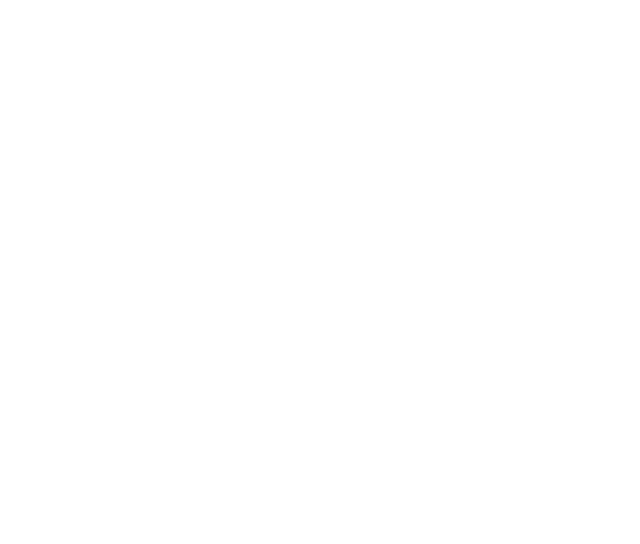
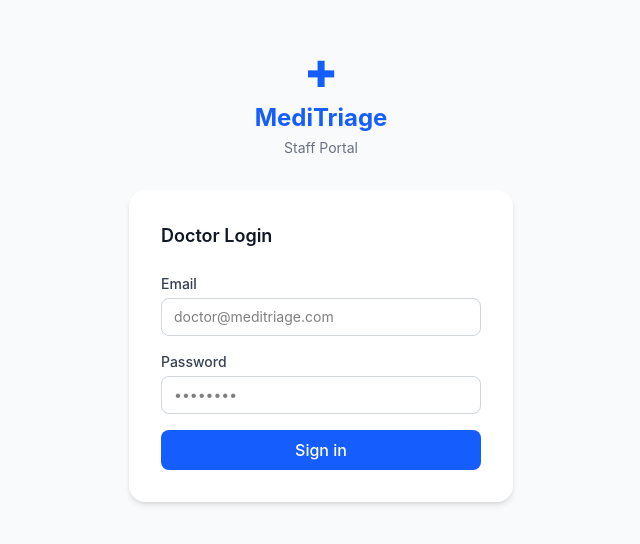
Before and after one commit to PrateekKacham/meditriage, a React (Vite) app in the folder frontend/: page /login in a window 1280 px wide. Before the commit this address had no page. Shown: the part 122-666 px from the top of the page, without its empty margins (319-959 px from the left). Built offline with nearby package versions, Linux system fonts and the light colour scheme.

Commit message:
Add doctor login page and protected dashboard route

```diff
--- a/frontend/src/App.jsx
+++ b/frontend/src/App.jsx
@@ -4,6 +4,7 @@
 import { StepOne, StepTwo, StepThree, StepFour, Confirmation } from './components/Steps';
 import { submitIntake } from './api/intake';
 import Dashboard from './pages/Dashboard';
+import Login     from './pages/Login';
 
 const initialForm = {
   firstName: '', lastName: '', dateOfBirth: '', email: '', phone: '',
@@ -121,6 +122,7 @@
     <Routes>
       <Route path="/"          element={intakeForm} />
       <Route path="/dashboard" element={<Dashboard />} />
+      <Route path="/login"     element={<Login />} />
     </Routes>
   );
 }
--- a/frontend/src/pages/Dashboard.jsx
+++ b/frontend/src/pages/Dashboard.jsx
@@ -1,6 +1,6 @@
 // src/pages/Dashboard.jsx
 import { useState, useEffect } from 'react';
-import { Link } from 'react-router-dom';
+import { Link, useNavigate } from 'react-router-dom';
 
 const API = import.meta.env.VITE_API_URL || 'http://localhost:5000';
 
@@ -32,6 +32,14 @@
 }
 
 export default function Dashboard() {
+  const navigate = useNavigate();
+
+  // Guard: redirect to login if no token
+  if (!localStorage.getItem('token')) {
+    navigate('/login');
+    return null;
+  }
+
   const [patients, setPatients]   = useState([]);
   const [loading, setLoading]     = useState(true);
   const [expandedId, setExpandedId]     = useState(null);
@@ -105,7 +113,15 @@
           <span className="text-white text-lg font-bold tracking-wide">MediTriage</span>
           <Link to="/" className="text-blue-200 hover:text-white text-sm ml-6">← Intake Form</Link>
         </div>
-        <span className="text-blue-200 text-sm font-medium">Doctor Dashboard</span>
+        <div className="flex items-center gap-4">
+          <span className="text-blue-200 text-sm font-medium">Doctor Dashboard</span>
+          <button
+            onClick={() => { localStorage.removeItem('token'); navigate('/login'); }}
+            className="text-blue-200 hover:text-white text-sm border border-blue-700 hover:border-blue-400 px-3 py-1 rounded-lg transition-colors cursor-pointer"
+          >
+            Logout
+          </button>
+        </div>
       </nav>
 
       <div className="max-w-3xl mx-auto px-4 py-8">
--- /dev/null
+++ b/frontend/src/pages/Login.jsx
@@ -0,0 +1,106 @@
+// src/pages/Login.jsx
+import { useState, useEffect } from 'react';
+import { useNavigate } from 'react-router-dom';
+
+const API = import.meta.env.VITE_API_URL || 'http://localhost:5000';
+
+export default function Login() {
+  const navigate = useNavigate();
+
+  const [email, setEmail]       = useState('');
+  const [password, setPassword] = useState('');
+  const [error, setError]       = useState('');
+  const [isLoading, setIsLoading] = useState(false);
+
+  // Skip login page if already authenticated
+  useEffect(() => {
+    if (localStorage.getItem('token')) {
+      navigate('/dashboard');
+    }
+  }, []);
+
+  const handleSubmit = async (e) => {
+    e.preventDefault();
+    setIsLoading(true);
+    setError('');
+
+    try {
+      const res = await fetch(`${API}/api/auth/login`, {
+        method: 'POST',
+        headers: { 'Content-Type': 'application/json' },
+        body: JSON.stringify({ email, password }),
+      });
+
+      const data = await res.json();
+
+      if (!res.ok) {
+        setError(data.message || 'Login failed');
+        return;
+      }
+
+      localStorage.setItem('token', data.token);
+      navigate('/dashboard');
+    } catch (err) {
+      setError('Could not connect to server. Please try again.');
+    } finally {
+      setIsLoading(false);
+    }
+  };
+
+  return (
+    <div className="bg-gray-50 min-h-screen flex flex-col items-center justify-center px-4">
+
+      {/* ── Branding ── */}
+      <div className="text-center mb-8">
+        <span className="text-4xl text-blue-600">✚</span>
+        <h1 className="text-2xl font-bold text-blue-600 mt-2">MediTriage</h1>
+        <p className="text-sm text-gray-500 mt-1">Staff Portal</p>
+      </div>
+
+      {/* ── Login card ── */}
+      <div className="bg-white rounded-2xl shadow-md p-8 w-full max-w-sm">
+        <h2 className="text-lg font-semibold text-gray-900 mb-6">Doctor Login</h2>
+
+        <form onSubmit={handleSubmit}>
+          <div className="mb-4">
+            <label className="block text-sm font-medium text-gray-700 mb-1">Email</label>
+            <input
+              type="email"
+              required
+              value={email}
+              onChange={e => setEmail(e.target.value)}
+              placeholder="doctor@meditriage.com"
+              className="border border-gray-300 rounded-lg px-3 py-2 w-full focus:outline-none focus:ring-2 focus:ring-blue-500 text-sm"
+            />
+          </div>
+
+          <div className="mb-4">
+            <label className="block text-sm font-medium text-gray-700 mb-1">Password</label>
+            <input
+              type="password"
+              required
+              value={password}
+              onChange={e => setPassword(e.target.value)}
+              placeholder="••••••••"
+              className="border border-gray-300 rounded-lg px-3 py-2 w-full focus:outline-none focus:ring-2 focus:ring-blue-500 text-sm"
+            />
+          </div>
+
+          {error && (
+            <p className="text-sm text-red-600 bg-red-50 border border-red-200 rounded-lg px-3 py-2 mb-4">
+              {error}
+            </p>
+          )}
+
+          <button
+            type="submit"
+            disabled={isLoading}
+            className={`w-full bg-blue-600 hover:bg-blue-700 text-white font-medium py-2 rounded-lg transition-colors ${isLoading ? 'opacity-60 cursor-not-allowed' : 'cursor-pointer'}`}
+          >
+            {isLoading ? 'Signing in...' : 'Sign in'}
+          </button>
+        </form>
+      </div>
+    </div>
+  );
+}
```
